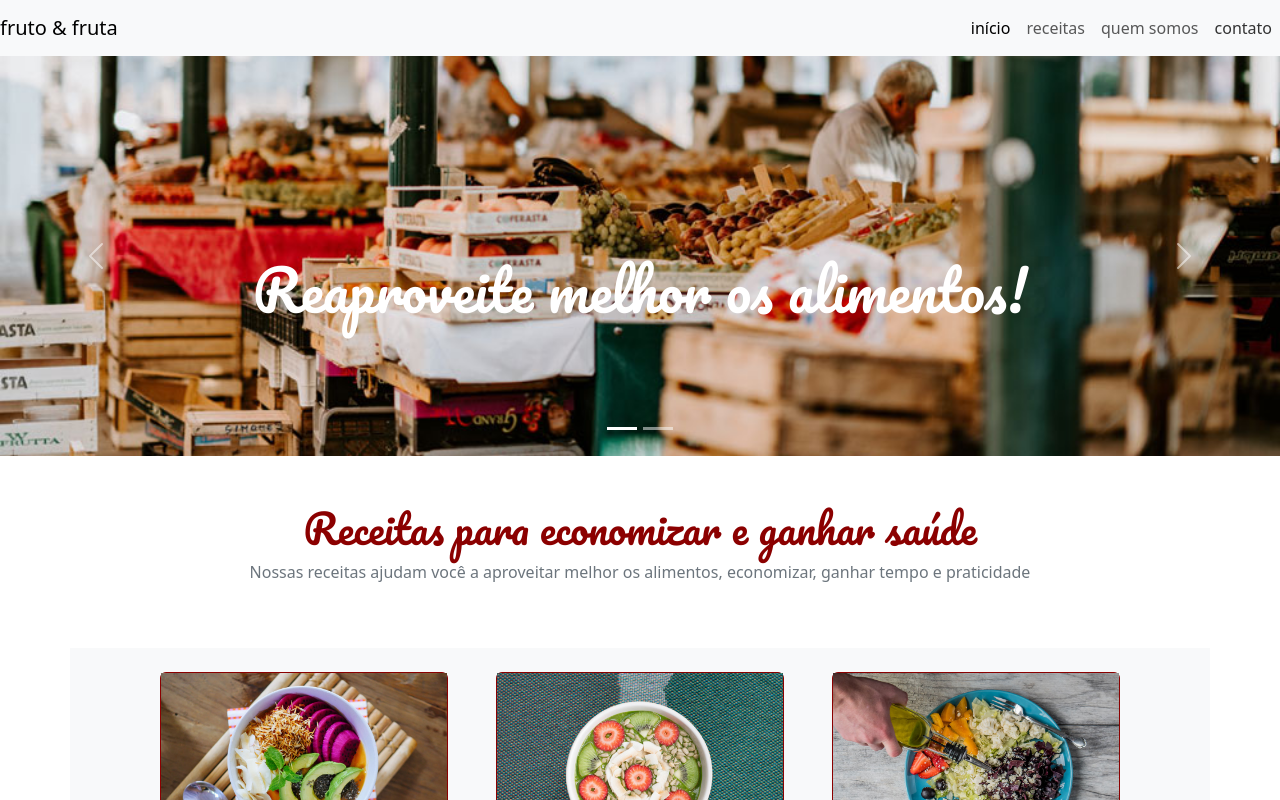
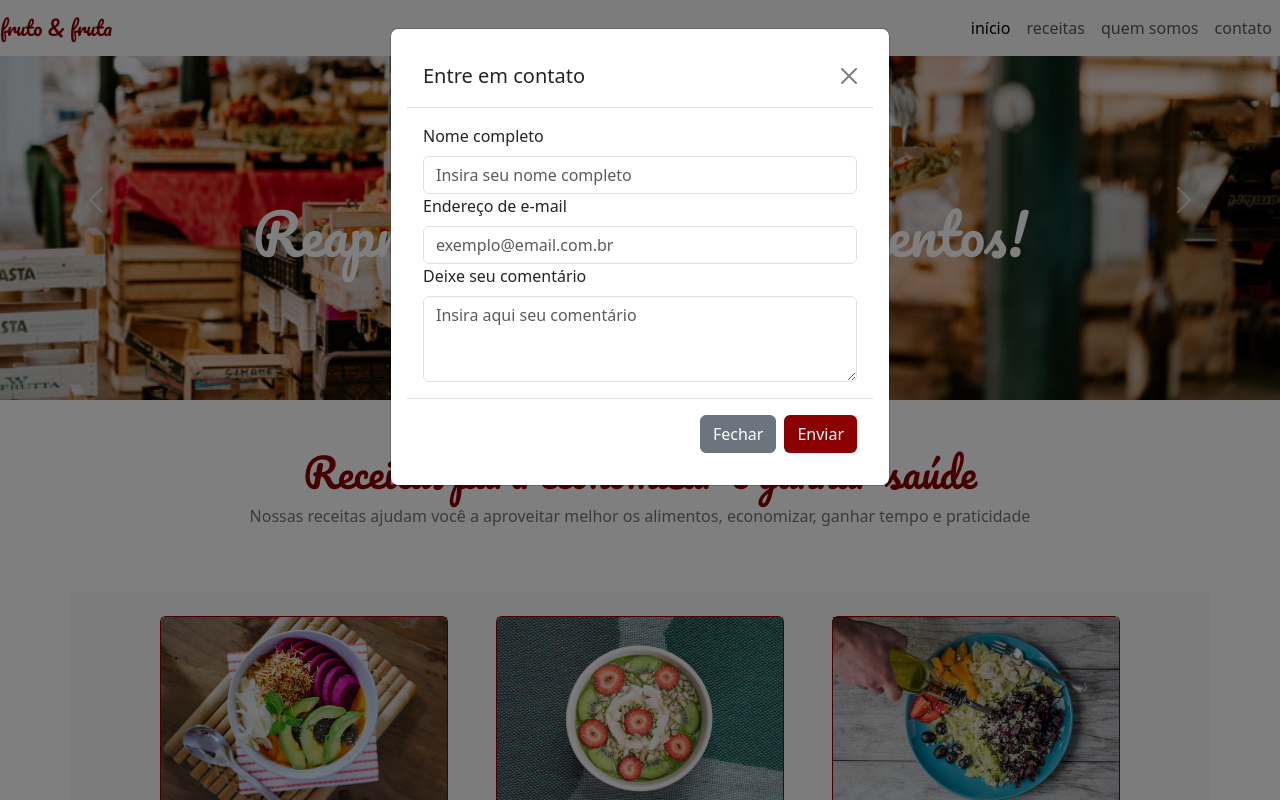
Before and after one commit to jmmarao/bootstrap-landing-page, a plain HTML site: page index.html in a window 1280 px wide. Both pictures are taken after a click on the link "contato". Shown: the top 800 px of the page. Drawn offline with nearby package versions, Linux system fonts and the light colour scheme.

Commit message:
Add modal and footer components

```diff
--- a/index.html
+++ b/index.html
@@ -21,8 +21,8 @@
 
 <body>
   <header>
-    <nav class="navbar navbar-expand-lg navbar-light bg-light">
-      <a class="navbar-brand" href="#">fruto & fruta</a>
+    <nav class="navbar navbar-expand-lg navbar-light bg-light fixed-top">
+      <a class="navbar-brand pacific-title darkred-text" href="#">fruto & fruta</a>
       <button class="navbar-toggler" type="button" data-bs-toggle="collapse" data-bs-target="#navbarNavAltMarkup"
         aria-controls="navbarNavAltMarkup" aria-expanded="false" aria-label="Toggle navigation">
         <span class="navbar-toggler-icon"></span>
@@ -32,19 +32,18 @@
           <li><a class="nav-link active" aria-current="page" href="#">início</a></li>
           <li><a class="nav-link" href="#">receitas</a></li>
           <li><a class="nav-link" href="#">quem somos</a></li>
-          <li><a class="nav-link" href="#">contato</a></li>
+          <li><a class="nav-link" href="#" data-bs-toggle="modal" data-bs-target="#contact-modal">contato</a></li>
         </ul>
       </div>
     </nav>
   </header>
 
   <main>
-    <section id="carouselExampleCaptions" class="carousel slide" data-bs-interval="3000" data-bs-ride="carousel">
+    <section id="carousel-component" class="carousel slide" data-bs-interval="3000" data-bs-ride="carousel">
       <div class="carousel-indicators">
-        <button type="button" data-bs-target="#carouselExampleCaptions" data-bs-slide-to="0" class="active"
+        <button type="button" data-bs-target="#carousel-component" data-bs-slide-to="0" class="active"
           aria-current="true" aria-label="Slide 1"></button>
-        <button type="button" data-bs-target="#carouselExampleCaptions" data-bs-slide-to="1"
-          aria-label="Slide 2"></button>
+        <button type="button" data-bs-target="#carousel-component" data-bs-slide-to="1" aria-label="Slide 2"></button>
       </div>
       <div class="carousel-inner">
         <div class="carousel-item active">
@@ -62,13 +61,11 @@
           </div>
         </div>
       </div>
-      <button class="carousel-control-prev" type="button" data-bs-target="#carouselExampleCaptions"
-        data-bs-slide="prev">
+      <button class="carousel-control-prev" type="button" data-bs-target="#carousel-component" data-bs-slide="prev">
         <span class="carousel-control-prev-icon" aria-hidden="true"></span>
         <span class="visually-hidden">Previous</span>
       </button>
-      <button class="carousel-control-next" type="button" data-bs-target="#carouselExampleCaptions"
-        data-bs-slide="next">
+      <button class="carousel-control-next" type="button" data-bs-target="#carousel-component" data-bs-slide="next">
         <span class="carousel-control-next-icon" aria-hidden="true"></span>
         <span class="visually-hidden">Next</span>
       </button>
@@ -149,7 +146,45 @@
     </section>
   </main>
 
-  <p>contato:<a href="mailto:email@frutafruto.com.br">email@frutafruto.com.br</a></p>
+  <footer class="bg-secondary p-3">
+    <p class="text-light m-0 text-center">contato: <a href="mailto:email@frutafruto.com.br"
+        class="text-light">email@frutafruto.com.br</a></p>
+  </footer>
+
+  <!-- Modal -->
+  <section class="modal fade" id="contact-modal" tabindex="-1" aria-labelledby="exampleModalLabel" aria-hidden="true">
+    <div class="modal-dialog">
+      <dialog class="modal-content">
+        <div class="modal-header">
+          <h1 class="modal-title fs-5" id="exampleModalLabel">Entre em contato</h1>
+          <button type="button" class="btn-close" data-bs-dismiss="modal" aria-label="Close"></button>
+        </div>
+        <article class="modal-body">
+          <form>
+            <div class="form-group">
+              <label for="fullName" class="form-label">Nome completo</label>
+              <input type="text" class="form-control" id="fullName" aria-describedby="fullNameHelp"
+                placeholder="Insira seu nome completo">
+            </div>
+            <div class="form-group">
+              <label for="email" class="form-label">Endereço de e-mail</label>
+              <input type="email" class="form-control" id="email" aria-describedby="emailHelp"
+                placeholder="exemplo@email.com.br">
+            </div>
+            <div class="form-group">
+              <label for="comment" class="form-label">Deixe seu comentário</label>
+              <textarea class="form-control" id="comment" aria-describedby="commentHelp"
+                placeholder="Insira aqui seu comentário" rows="3"></textarea>
+            </div>
+          </form>
+        </article>
+        <footer class="modal-footer">
+          <button type="button" class="btn btn-secondary" data-bs-dismiss="modal">Fechar</button>
+          <button type="button" class="btn darkred-button">Enviar</button>
+        </footer>
+      </dialog>
+    </div>
+  </section>
 </body>
 
 </html>
--- a/src/style.css
+++ b/src/style.css
@@ -32,6 +32,5 @@
 
 .card-image-position {
     object-fit: cover;
-    /* object-position: 0 80%; */
     height: 200px;
 }
```
